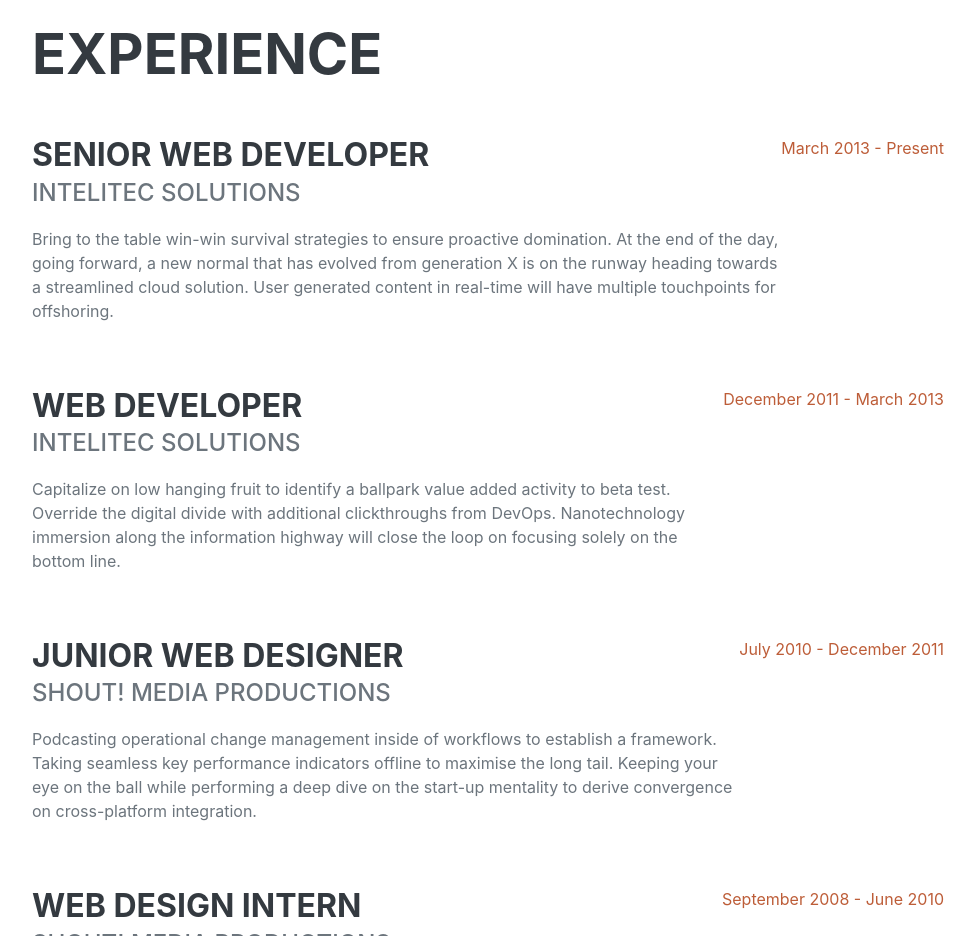
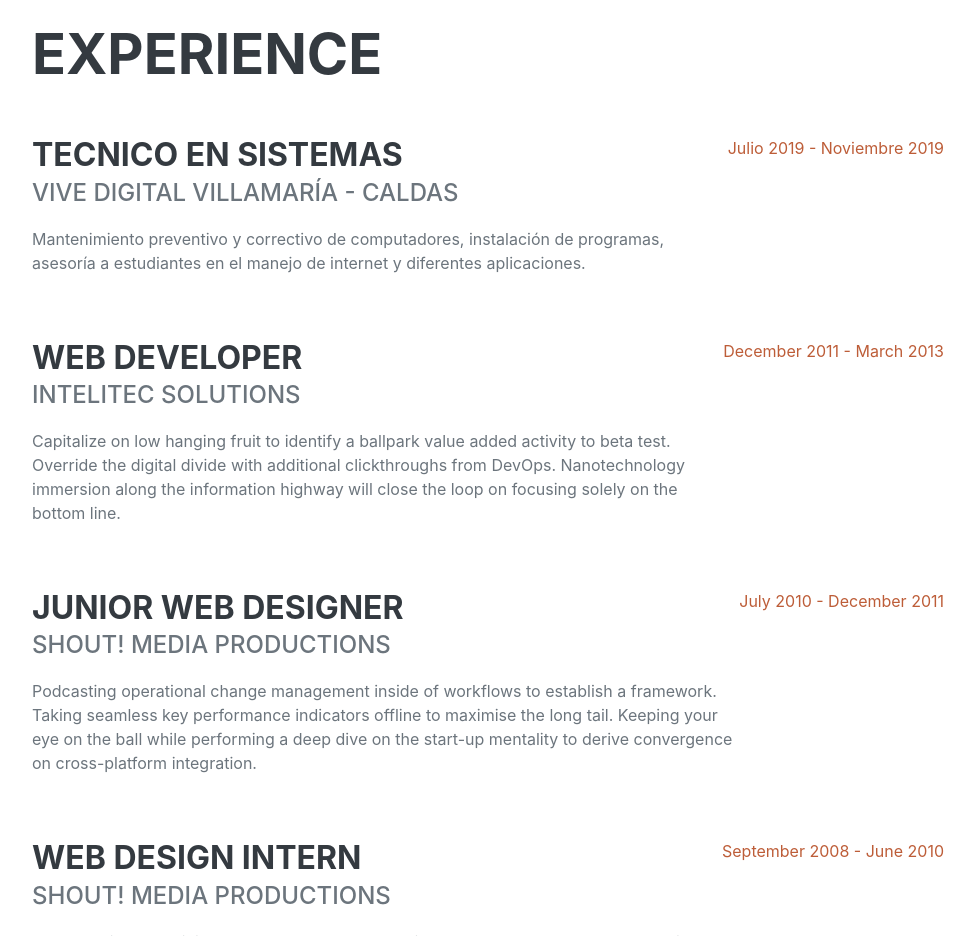
Before and after one commit to Santi427/cv, a plain HTML site: page index.html in a window 1280 px wide. Shown: the part 860-1796 px from the top of the page, without its empty margins (288-1263 px from the left). Drawn offline with nearby package versions, Linux system fonts and the light colour scheme; a web font is replaced by a local one.

Commit message:
Experience

```diff
--- a/index.html
+++ b/index.html
@@ -70,11 +70,11 @@
                     <h2 class="mb-5">Experience</h2>
                     <div class="d-flex flex-column flex-md-row justify-content-between mb-5">
                         <div class="flex-grow-1">
-                            <h3 class="mb-0">Senior Web Developer</h3>
-                            <div class="subheading mb-3">Intelitec Solutions</div>
-                            <p>Bring to the table win-win survival strategies to ensure proactive domination. At the end of the day, going forward, a new normal that has evolved from generation X is on the runway heading towards a streamlined cloud solution. User generated content in real-time will have multiple touchpoints for offshoring.</p>
+                            <h3 class="mb-0">Tecnico en Sistemas</h3>
+                            <div class="subheading mb-3">Vive digital Villamaría - Caldas</div>
+                            <p>Mantenimiento preventivo y correctivo de computadores, instalación de programas, asesoría a estudiantes en el manejo de internet y diferentes aplicaciones.</p>
                         </div>
-                        <div class="flex-shrink-0"><span class="text-primary">March 2013 - Present</span></div>
+                        <div class="flex-shrink-0"><span class="text-primary">Julio 2019 - Noviembre 2019</span></div>
                     </div>
                     <div class="d-flex flex-column flex-md-row justify-content-between mb-5">
                         <div class="flex-grow-1">
```
